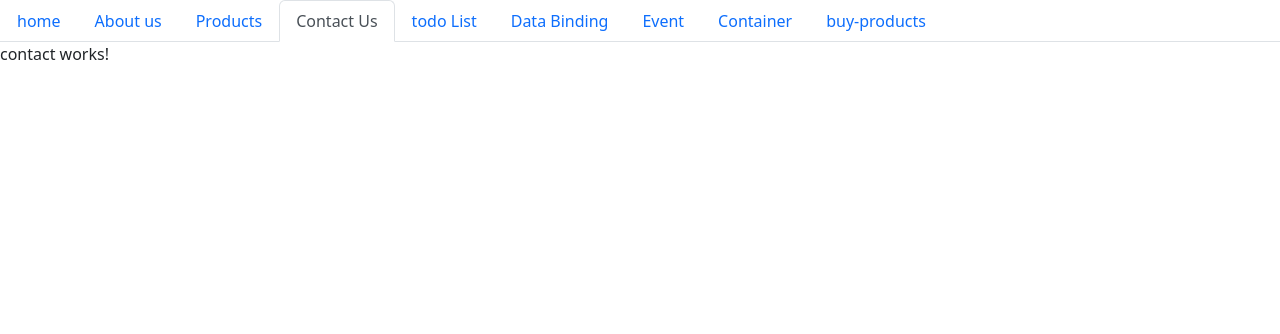
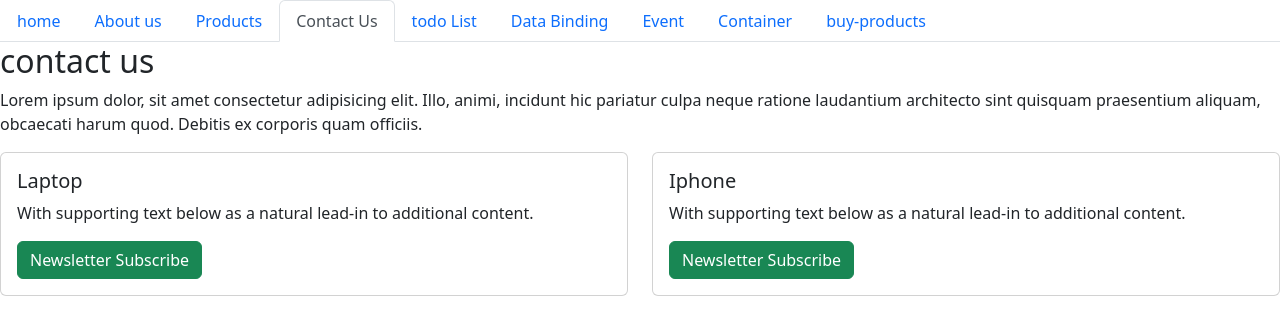
Before and after one commit to nirajsakhare0033/Angular-UxTrends, an Angular app: page /contact in a window 1280 px wide. Shown: the top 334 px of the page. Built offline with nearby package versions, Linux system fonts and the light colour scheme.

Commit message:
two card component created and two button created avoid repeated code use service

```diff
--- a/src/app/app.module.ts
+++ b/src/app/app.module.ts
@@ -18,6 +18,8 @@ import { PagenotfoundComponent } from './pagenotfound/pagenotfound.component';
 import { CartoonComponent } from './product/cartoon/cartoon.component';
 import { ParentComponent } from './parent/parent.component';
 import { ChildComponent } from './child/child.component';
+import { Card1Component } from './card1/card1.component';
+import { Card2Component } from './card2/card2.component';
 //routing
 const appRoutes: Routes = [
   { path: '', redirectTo: 'ngfor', pathMatch: 'full' },
@@ -56,6 +58,8 @@ const appRoutes: Routes = [
     CartoonComponent,
     ParentComponent,
     ChildComponent,
+    Card1Component,
+    Card2Component,
   ],
   //router
   imports: [
--- /dev/null
+++ b/src/app/card1/card1.component.html
@@ -0,0 +1,8 @@
+
+    <div class="card">
+      <div class="card-body">
+        <h5 class="card-title">Laptop</h5>
+        <p class="card-text">With supporting text below as a natural lead-in to additional content.</p>
+        <button (click)="btnaleart()" class="btn btn-success">Newsletter Subscribe</button>
+      </div>
+    </div>
--- /dev/null
+++ b/src/app/card1/card1.component.ts
@@ -0,0 +1,12 @@
+import { Component } from '@angular/core';
+
+@Component({
+  selector: 'app-card1',
+  templateUrl: './card1.component.html',
+  styleUrls: ['./card1.component.css'],
+})
+export class Card1Component {
+  btnaleart(){
+    window.alert("thanks for subsribe")
+  }
+}
--- /dev/null
+++ b/src/app/card2/card2.component.html
@@ -0,0 +1,9 @@
+
+    <div class="card">
+      <div class="card-body">
+        <h5 class="card-title">Iphone</h5>
+        <p class="card-text">With supporting text below as a natural lead-in to additional content.</p>
+        <button (click)="btnaleart()" class="btn btn-success">Newsletter Subscribe</button>
+
+      </div>
+    </div>
--- /dev/null
+++ b/src/app/card2/card2.component.ts
@@ -0,0 +1,12 @@
+import { Component } from '@angular/core';
+
+@Component({
+  selector: 'app-card2',
+  templateUrl: './card2.component.html',
+  styleUrls: ['./card2.component.css'],
+})
+export class Card2Component {
+  btnaleart(){
+    window.alert("thanks for iphone subscribe.....")
+  }
+}
--- a/src/app/child/child.component.html
+++ b/src/app/child/child.component.html
@@ -1 +1 @@
-<p>child works!</p>
+<input type="text" name="" id="" placeholder="{{placeholder}}">
--- a/src/app/child/child.component.ts
+++ b/src/app/child/child.component.ts
@@ -6,5 +6,6 @@ import { Component } from '@angular/core';
   styleUrls: ['./child.component.css']
 })
 export class ChildComponent {
+  placeholder:string=""
 
 }
--- a/src/app/contact/contact.component.html
+++ b/src/app/contact/contact.component.html
@@ -1 +1,17 @@
-<p>contact works!</p>
+<div class="page-area">
+  <h2>contact us</h2>
+  <p>
+    Lorem ipsum dolor, sit amet consectetur adipisicing elit. Illo, animi,
+    incidunt hic pariatur culpa neque ratione laudantium architecto sint
+    quisquam praesentium aliquam, obcaecati harum quod. Debitis ex corporis quam
+    officiis.
+  </p>
+  <div class="row">
+    <div class="col-md-6">
+      <app-card1></app-card1>
+    </div>
+    <div class="col-md-6">
+      <app-card2></app-card2>
+    </div>
+  </div>
+</div>
--- a/src/app/parent/parent.component.html
+++ b/src/app/parent/parent.component.html
@@ -74,9 +74,11 @@
       </div>
     </div>
   </div>
+
   <div class="col-md-12 bg-warning text-dark text-center py-3">
     <h2 *ngIf="!productselected">please select any product</h2>
     <h2 *ngIf="productselected">{{ selectedprod }} is Selected</h2>
     <button type="button" class="btn btn-light" (click)="alertShowBtn()">Add to cart</button>
   </div>
+
 </div>
```
Also changed, not shown: src/app/card1/card1.component.css (added), src/app/card2/card2.component.css (added), 2 other files (tests, documents, lock files or other folders).
